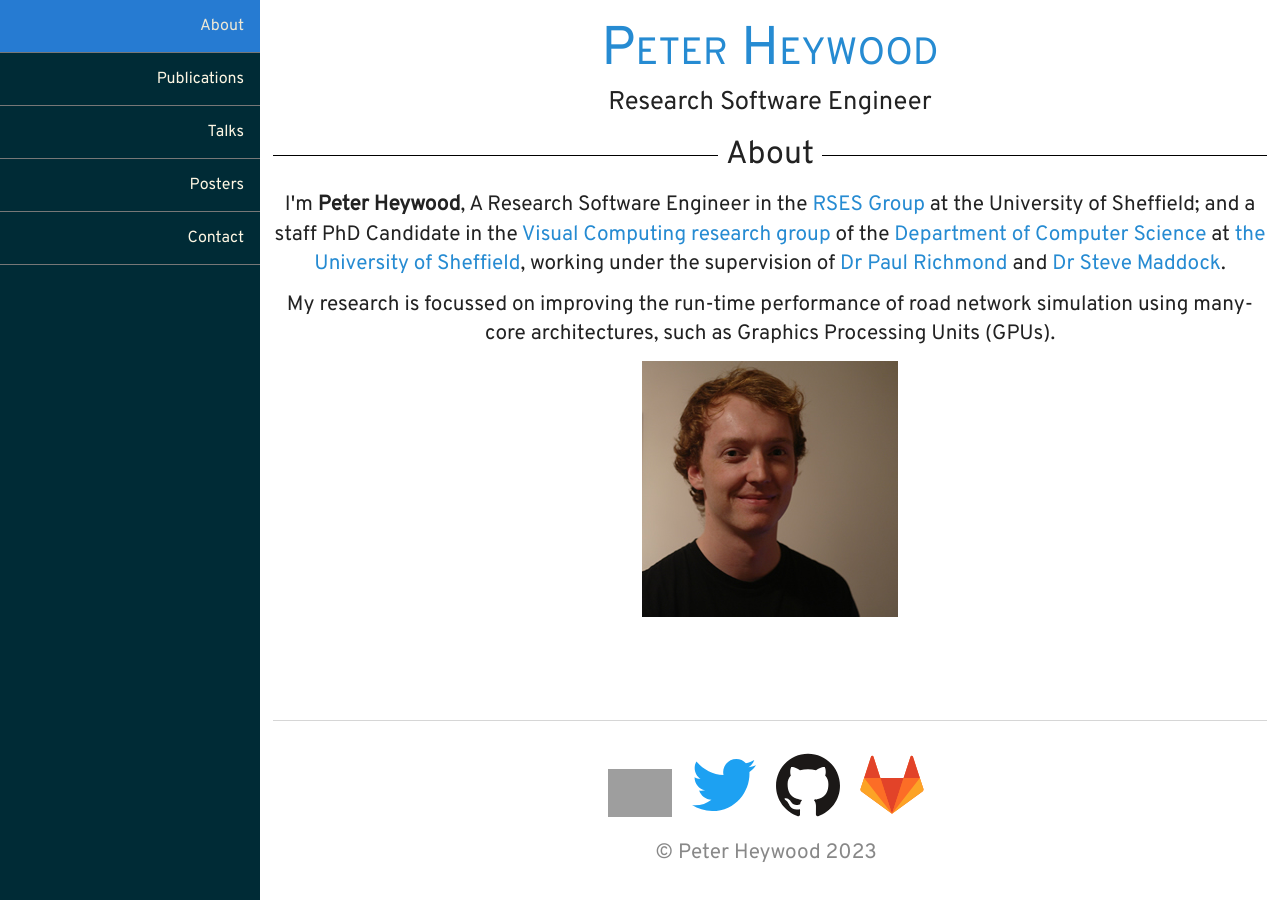
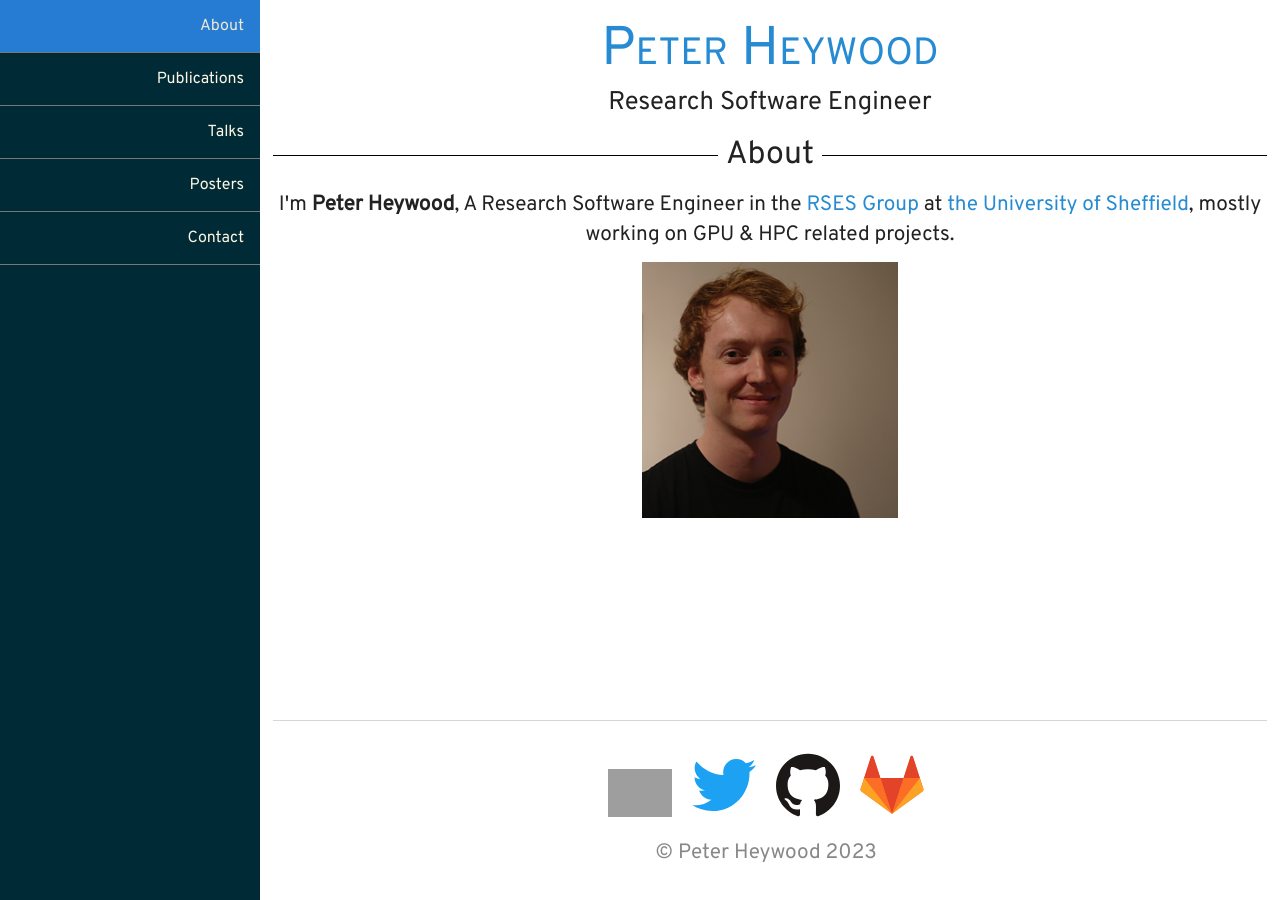
Before and after one commit to ptheywood/ptheywood.github.io, a Jekyll site: the page built from index.html, in a window 1280 px wide. Built offline with Jekyll 4.4.1, drawn with Linux system fonts in a browser that asks for light colours; nearby versions of some CDN libraries; some web fonts are replaced; grey boxes are pictures that could not be loaded.

Commit message:
Update text on home page, now no longer staff candidate
Pictures pretty out of date now though, and should prolly add more content to the index

```diff
--- a/index.html
+++ b/index.html
@@ -1,18 +1,13 @@
 ---
 layout: default
-title: Peter Heywood
+title: Dr Peter Heywood
 ---
 
 <section id="about" class="content">
     <h2 class="sub-header">About</h2>
     <p>
-        I'm <strong>Peter Heywood</strong>, A Research Software Engineer in the <a href="//rse.shef.ac.uk">RSES Group</a> at the University of Sheffield; and a staff PhD Candidate in the <a href="https://www.shef.ac.uk/dcs/research/groups/visual-computing">Visual Computing research group</a> of the <a href="http://www.sheffield.ac.uk/dcs">Department of Computer Science</a> at <a href="http://shef.ac.uk/dcs/">the University of Sheffield</a>, working under the supervision of <a href="http://www.paulrichmond.staff.shef.ac.uk/">Dr Paul Richmond</a> and <a href="http://staffwww.dcs.shef.ac.uk/people/S.Maddock/">Dr Steve Maddock</a>.
+        I'm <strong>Peter Heywood</strong>, A Research Software Engineer in the <a href="//rse.shef.ac.uk">RSES Group</a> at <a href="http://shef.ac.uk/dcs/">the University of Sheffield</a>, mostly working on GPU & HPC related projects.
     </p>
-
-    <p>
-      My research is focussed on improving the run-time performance of road network simulation using many-core architectures, such as Graphics Processing Units (GPUs).
-    </p>
-
 
     <img src="{{ site.baseurl }}img/ptheywood-mugshot-256x256.jpg" />
 </section>
```
